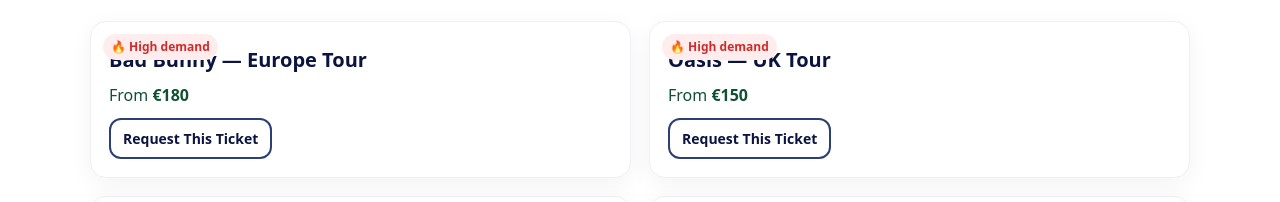
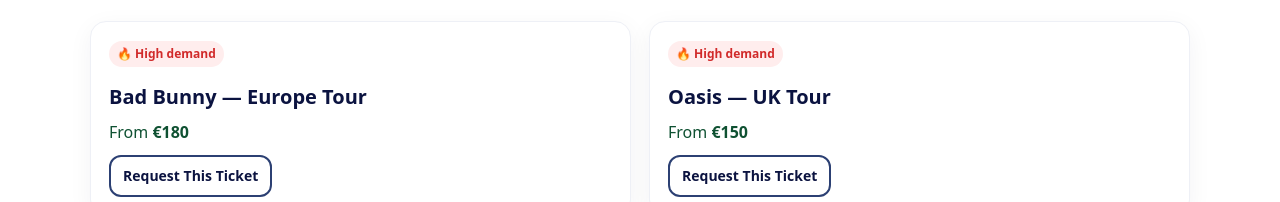
Before and after one commit to blairojis-droid/ialbseats, a plain HTML site: page index.html in a window 1280 px wide. Shown: the part 540-742 px from the top of the page. Drawn offline with Linux system fonts and the light colour scheme.

Commit message:
Update styles.css

```diff
--- a/styles.css
+++ b/styles.css
@@ -115,17 +115,24 @@ body{
 @media (max-width:900px){.events-grid{grid-template-columns:1fr}}
 
 .card{
-  position:relative; background:var(--card); border:1px solid #eef0f6; border-radius:16px; padding:18px;
+  position:relative; background:var(--card); border:1px solid #eef0f6; border-radius:16px;
+  padding:18px; /* normal padding; badge will flow inline */
   box-shadow:0 6px 24px rgba(10,18,63,.05)
 }
-.card h3{margin:4px 0 6px; font-size:20px; color:var(--navy)}
+.card h3{margin:6px 0 6px; font-size:20px; color:var(--navy)}
+
+/* Badge flows above the title so it never overlaps */
 .badge{
-  position:absolute; top:12px; left:12px; background:#ffeded; color:#d12a2a; font-weight:800;
+  position:static;
+  display:inline-flex; align-items:center; gap:6px;
+  margin-bottom:8px;
+  background:#ffeded; color:#d12a2a; font-weight:800;
   padding:4px 8px; border-radius:999px; font-size:12px
 }
+
 .price{margin:8px 0 10px; color:#0f5132}
 .muted{color:var(--muted); margin:0}
-.card-actions{display:flex; gap:8px}
+.card-actions{display:flex; gap:8px; margin-top:8px}
 
 /* Fix for request button visibility inside cards */
 .card .btn-outline{
@@ -182,7 +189,5 @@ input:focus, select:focus, textarea:focus{outline:3px solid var(--ring); border-
 .legal .block{display:block; margin-top:6px}
 @media (max-width:760px){.footer-inner{grid-template-columns:1fr}}
 
-/* WhatsApp bubble – no longer used */
-.wa-bubble{
-  display:none;
-}
+/* WhatsApp bubble – removed (kept for safety) */
+.wa-bubble{display:none}
```
